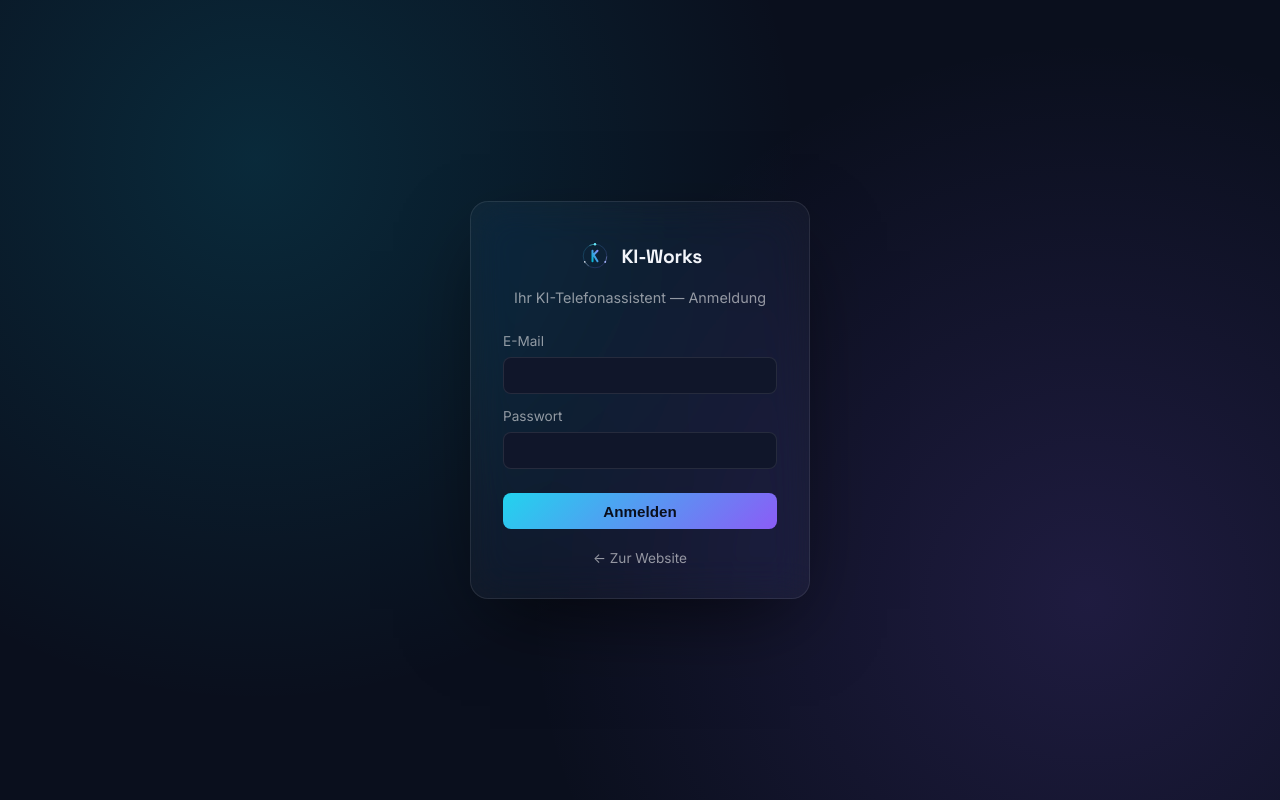
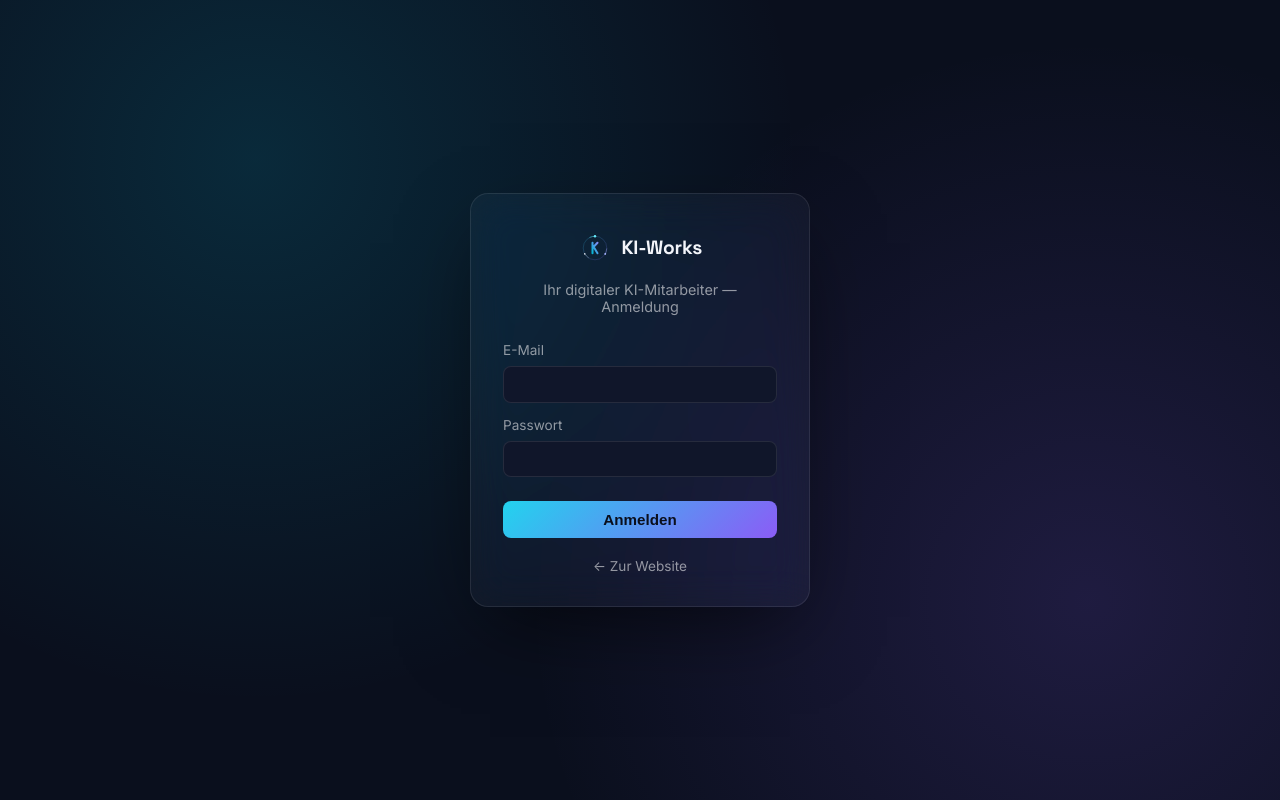
Before and after one commit to stanescualex2001-ctrl/Ki-works, a React (Vite) app in the folder dashboard/: page / in a window 1280 px wide. Built offline with nearby package versions, Linux system fonts and the light colour scheme.

Commit message:
Dashboard-Login: Text an neue KI-Mitarbeiter-Positionierung angleichen
"Ihr KI-Telefonassistent" stammte noch von vor dem Rebranding auf
KI-Works als Plattform für digitale KI-Mitarbeiter (siehe Landingpage).

```diff
--- a/dashboard/src/App.jsx
+++ b/dashboard/src/App.jsx
@@ -169,7 +169,7 @@ function Login({ onLogin }) {
           <span className="logo-badge" aria-hidden="true"><OrbitKLogo size={34} /></span>
           <span className="logo-word">KI-Works</span>
         </div>
-        <p className="login-sub">Ihr KI-Telefonassistent — Anmeldung</p>
+        <p className="login-sub">Ihr digitaler KI-Mitarbeiter — Anmeldung</p>
         <label htmlFor="login-email">E-Mail</label>
         <input id="login-email" type="email" required autoComplete="username"
           value={email} onChange={(e) => setEmail(e.target.value)} />
```
